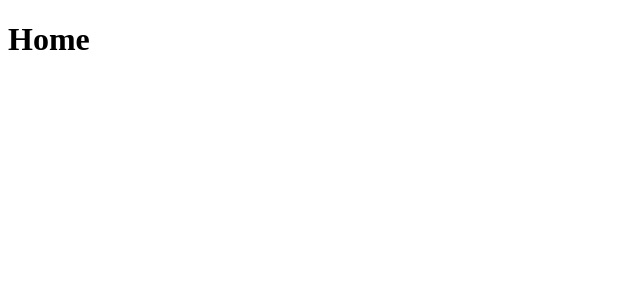
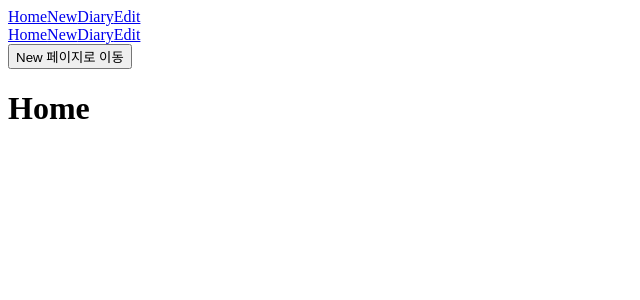
Before and after one commit to Pyoggit/ReactStudy, a React (Vite) app in the folder section11/: page / in a window 1280 px wide. Shown: the top 300 px of the page, without its empty margins (0-640 px from the left). Built offline with nearby package versions, Linux system fonts and the light colour scheme.

Commit message:
[UPDATE] Link와 a 의 페이지 이동 속도 테스트

```diff
--- a/section11/src/App.jsx
+++ b/section11/src/App.jsx
@@ -1,5 +1,5 @@
 import "./App.css";
-import { Routes, Route } from "react-router-dom";
+import { Routes, Route, Link, useNavigate } from "react-router-dom";
 import Home from "./pages/Home";
 import Diary from "./pages/Diary";
 import Edit from "./pages/Edit";
@@ -7,8 +7,29 @@
 import New from "./pages/NEw";
 
 function App() {
+  const nav = useNavigate();
+
+  //이벤트 처리방식으로 페이지 이동한다.
+  const onClickButton = () => {
+    nav("/new");
+  };
+
   return (
     <>
+      <div>
+        <Link to={"/"}>Home</Link>
+        <Link to={"/new"}>New</Link>
+        <Link to={"/diary"}>Diary</Link>
+        <Link to={"/edit"}>Edit</Link>
+        <br />
+        <a href="/">Home</a>
+        <a href="/new">New</a>
+        <a href="/diary">Diary</a>
+        <a href="/edit">Edit</a>
+      </div>
+
+      <button onClick={onClickButton}>New 페이지로 이동</button>
+
       <Routes>
         <Route path="/" element={<Home />} />
         <Route path="/new" element={<New />} />
```
